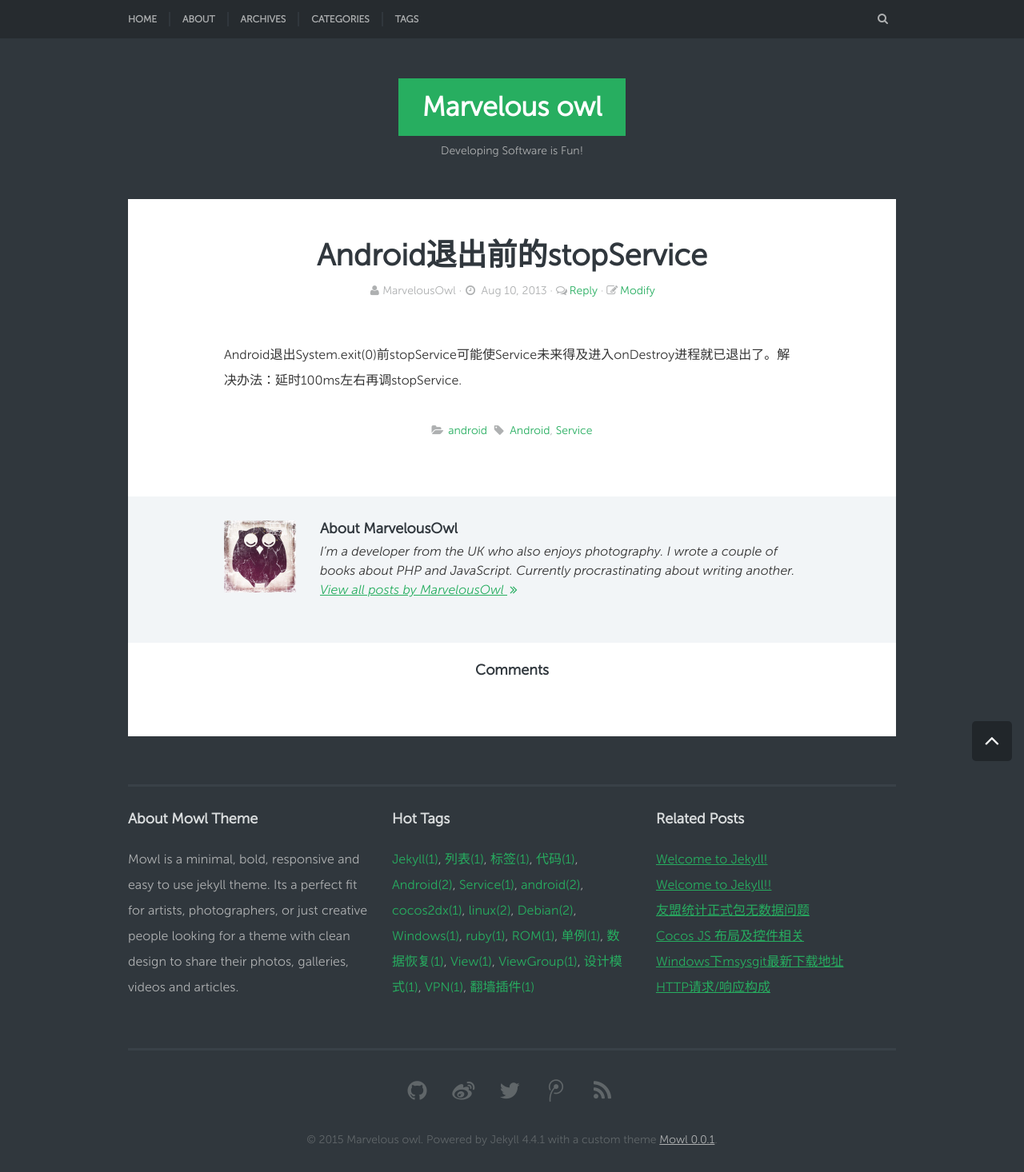
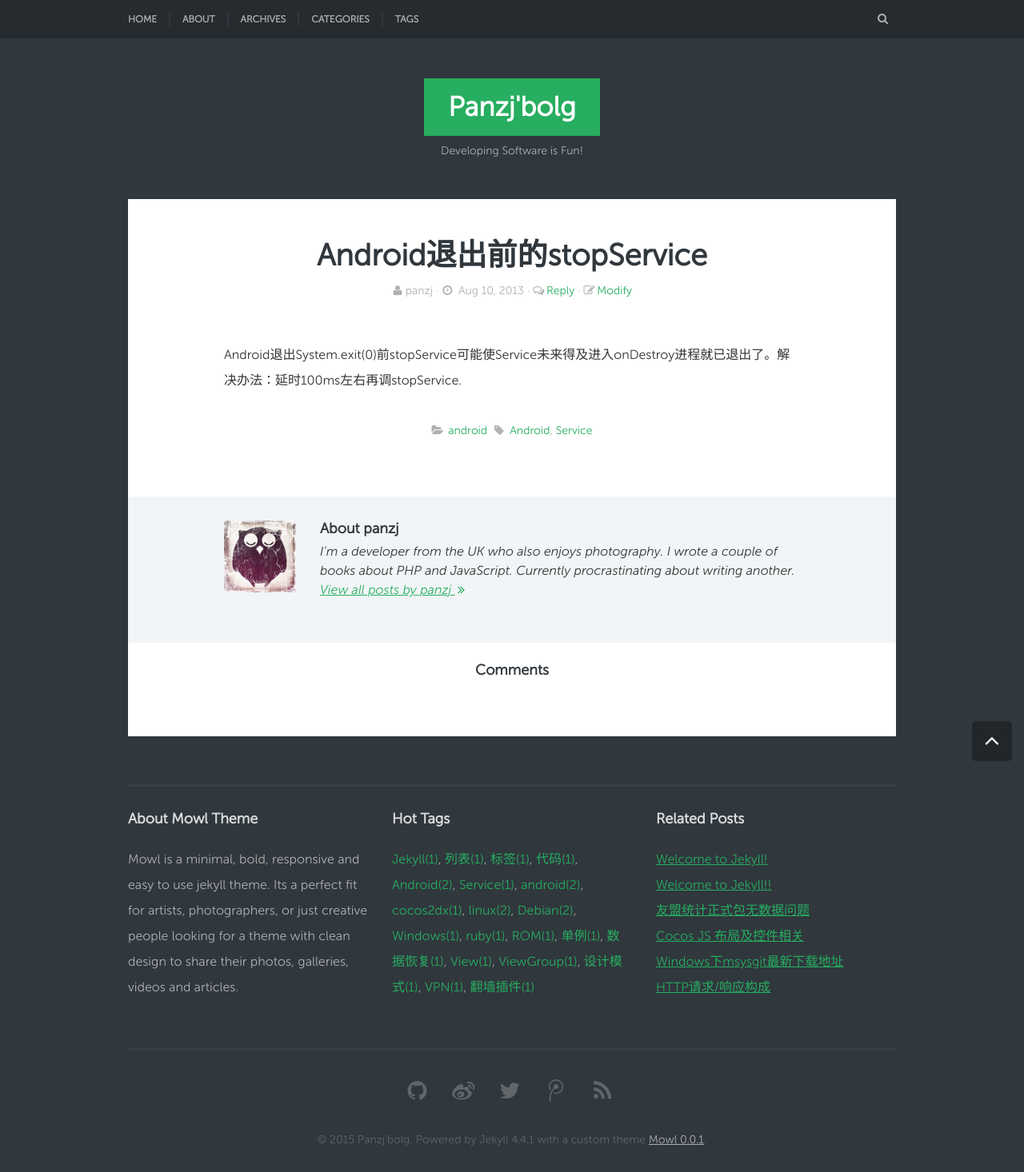
Before and after one commit to better-owlet/panzj.github.io, a Jekyll site: the page built from _posts/2013-08-10-service-destroy.markdown, in a window 1280 px wide. Shown: the whole page at 80% size. Built offline with Jekyll 4.4.1, drawn with Linux system fonts in a browser that asks for light colours; Markdown is read by kramdown in place of the engine named in the settings; comment, search, counter and statistics services are not loaded.

Commit message:
config edit

```diff
--- a/_config.yml
+++ b/_config.yml
@@ -1,10 +1,11 @@
 version : 0.0.1
-title: Marvelous owl
+title: Panzj'bolg
 tagline: Developing Software is Fun!
 description: Developing Software is Fun! Developing Software is Fun!
 
 baseurl: ""
-url: "http://panzj.github.io" # "http://127.0.0.1:4000"
+url: "http://panzj.github.io"
+# url: "http://127.0.0.1:4000"
 sass:
   sass_dir: _sass
   style: compressed
@@ -19,20 +20,20 @@ markdown: redcarpet
 highlighter: pygments # pygments rouge
 
 twitter_username: marvelousowl
-github_username:  marvelousowl
+github_username:  panzj
 author :
-  name : MarvelousOwl
-  email : marvelousowl@gmail.com
-  github: marvelousowl
+  name : panzj
+  email : panzj1940@gmail.com
+  github: panzj
   avatar: /assets/images/avatar.jpg
   intro: I’m a developer from the UK who also enjoys photography. I wrote a couple of books about PHP and JavaScript. Currently procrastinating about writing another.
   social:
     - icon: github-circled
-      url: https://github.com/marvelousowl
+      url: https://github.com/panzj
       desc: Fork me on github
 
     - icon: weibo
-      url:  http://weibo.com/marvelousowl
+      url:  http://weibo.com/panzj1940
       desc: Follow me on weibo
 
     - icon: twitter
--- a/_includes/footer.html
+++ b/_includes/footer.html
@@ -7,7 +7,6 @@
             <h3 class="widget-title">About Mowl Theme</h3>
             <div class="textwidget">
               <p>Mowl is a minimal, bold, responsive and easy to use jekyll theme. Its a perfect fit for artists, photographers, or just creative people looking for a theme with clean design to share their photos, galleries, videos and articles.</p>
-              <!-- <p><a href="http://marvelousowl.github.io/"><strong>Go to the project Mowl <i class=" icon-angle-double-right"></i></strong></a></p> -->
             </div>
           </aside>
         </div>
@@ -60,7 +59,7 @@
       <a href="{{ "/feed.xml" | prepend: site.baseurl }}" class="socnet-link icon-rss"><span class="screen-reader-text">via RSS</span></a>
     </div>
     <div class="copyright">
-      © 2015 {{ site.title }}. Powered by {{ jekyll.version | prepend:'Jekyll ' }} with a custom theme <a target="_blank" href="https://github.com/MarvelousOwl/marvelousowl.github.io">Mowl {{ site.version }}</a>.
+      © 2015 {{ site.title }}. Powered by {{ jekyll.version | prepend:'Jekyll ' }} with a custom theme <a target="_blank" href="https://github.com/panzj/panzj.github.io">Mowl {{ site.version }}</a>.
     </div>
   </div>
   <!-- .inner -->
```
